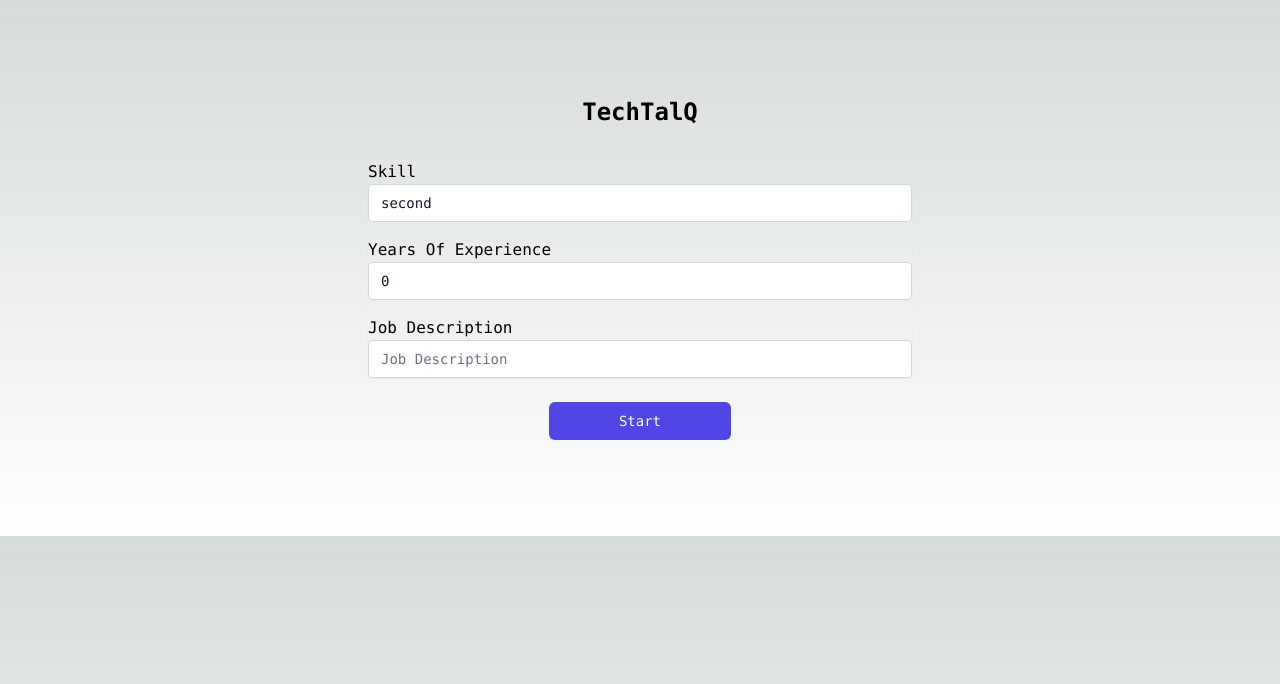
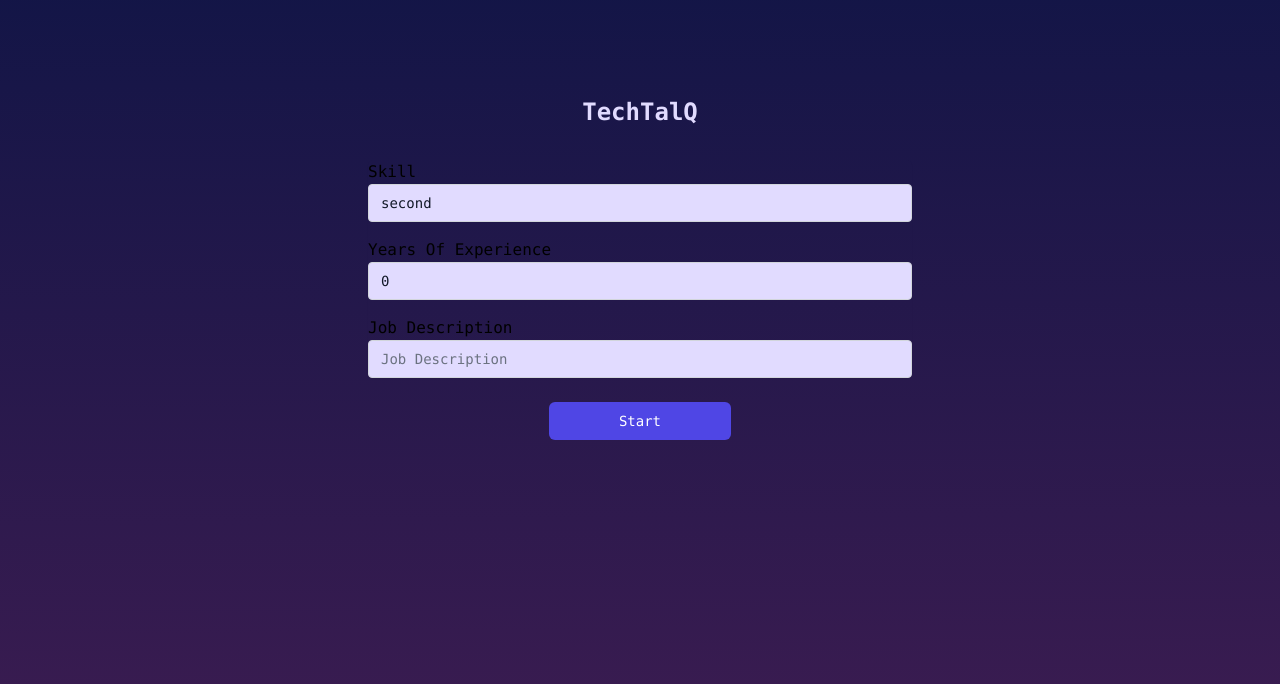
Before and after one commit to AnasShahid/TechTalQ, a Next.js app: page / in a window 1280 px wide. Shown: the top 684 px of the page. Built offline with nearby package versions, Linux system fonts and the light colour scheme.

Commit message:
theme of chat and inttro page implemented

```diff
--- a/pages/index.tsx
+++ b/pages/index.tsx
@@ -16,9 +16,11 @@ const Home = () => {
     });
   };
   return (
-    <main className="flex flex-col items-center justify-between p-24">
+    <main className="h-screen flex flex-col items-center justify-between p-24">
       <div className="z-10 w-1/2 max-w-5xl font-mono">
-        <h1 className="mb-5 text-2xl font-bold text-center">TechTalQ</h1>
+        <h1 className="mb-5 text-2xl font-bold text-center text-primary-300">
+          TechTalQ
+        </h1>
 
         <form className="mt-8 space-y-6" onSubmit={onSubmit}>
           <input type="hidden" name="remember" defaultValue="true" />
@@ -33,8 +35,8 @@ const Home = () => {
                 className="appearance-none rounded relative block
                   w-full px-3 py-2 border border-gray-300
                   placeholder-gray-500 text-gray-900
-                  focus:outline-none focus:ring-indigo-500
-                  focus:border-indigo-500 focus:z-10 sm:text-sm"
+                  focus:outline-none focus:ring-primary-300 bg-primary-300
+                  focus:border-primary-300 focus:z-10 sm:text-sm"
                 placeholder="Skill"
                 value={skill}
                 onChange={(val) => setSkill(val.target.value)}
@@ -51,8 +53,8 @@ const Home = () => {
                 className="appearance-none rounded relative block
                   w-full px-3 py-2 border border-gray-300
                   placeholder-gray-500 text-gray-900
-                  focus:outline-none focus:ring-indigo-500
-                  focus:border-indigo-500 focus:z-10 sm:text-sm"
+                  focus:outline-none focus:ring-primary-300 bg-primary-300
+                  focus:border-primary-300 focus:z-10 sm:text-sm"
                 placeholder="Years Of Experience"
                 value={yearsOfExperience}
                 onChange={(val) => setYearsOfExperience(+val.target.value)}
@@ -69,8 +71,8 @@ const Home = () => {
                 className="appearance-none rounded relative block
                   w-full px-3 py-2 border border-gray-300
                   placeholder-gray-500 text-gray-900
-                  focus:outline-none focus:ring-indigo-500
-                  focus:border-indigo-500 focus:z-10 sm:text-sm"
+                  focus:outline-none focus:ring-primary-300 bg-primary-300
+                  focus:border-primary-300 focus:z-10 sm:text-sm"
                 placeholder="Job Description"
                 value={jobDescription}
                 onChange={(val) => setJobDescription(val.target.value)}
@@ -83,9 +85,9 @@ const Home = () => {
               type="submit"
               className="group mx-auto relative w-1/3 flex justify-center
                 py-2 px-4 border border-transparent text-sm font-medium
-                rounded-md text-white bg-indigo-600 hover:bg-indigo-700
+                rounded-md text-white bg-primary-600 hover:bg-primary-700
                 focus:outline-none focus:ring-2 focus:ring-offset-2
-                focus:ring-indigo-500"
+                focus:ring-primary-500"
             >
               Start
             </button>
--- a/pages/interview.tsx
+++ b/pages/interview.tsx
@@ -33,10 +33,10 @@ const Interview = () => {
       <div className="z-10 w-full max-w-5xl font-mono text-lg">
         <MainContainer>
           <ChatContainer>
-            <ConversationHeader className="bg-black">
+            <ConversationHeader>
               <ConversationHeader.Content
                 userName="TechTalQ"
-                className="flex flex-col items-center justify-center text-xl"
+                className="flex flex-col text-3xl mb-5 border-indigo-900"
               />
             </ConversationHeader>
             <MessageList>
@@ -44,6 +44,14 @@ const Interview = () => {
                 model={{
                   message: "Hello my friend",
                   direction: "incoming",
+                  position: "normal",
+                }}
+              />
+
+              <Message
+                model={{
+                  message: "Hello my friend",
+                  direction: "outgoing",
                   position: "normal",
                 }}
               />
--- a/styles/globals.css
+++ b/styles/globals.css
@@ -3,6 +3,10 @@
 @tailwind utilities;
 
 :root {
+  --primary-500: rgb(99 102 241);
+  --primary-600: rgb(79 70 229);
+  --primary-700: rgb(67 56 202);
+  --secondary: rgb(25, 24, 41);
   --foreground-rgb: 0, 0, 0;
   --background-start-rgb: 214, 219, 220;
   --background-end-rgb: 255, 255, 255;
@@ -19,9 +23,63 @@
 body {
   color: rgb(var(--foreground-rgb));
   background: linear-gradient(
-      to bottom,
-      transparent,
-      rgb(var(--background-end-rgb))
-    )
-    rgb(var(--background-start-rgb));
+    179.4deg,
+    rgb(12, 20, 69) -16.9%,
+    rgb(71, 30, 84) 119.9%
+  );
 }
+
+.cs-main-container {
+  height: 80vh !important;
+}
+.cs-main-container,
+.cs-chat-container .cs-conversation-header {
+  background-color: transparent !important;
+  border: none !important;
+}
+
+.cs-chat-container,
+.cs-message-list {
+  background-color: transparent !important;
+}
+.cs-message-input {
+  background-color: transparent !important;
+  border: none !important;
+}
+
+.cs-message-input__content-editor-wrapper,
+.cs-message-input__content-editor-container,
+.cs-message-input__content-editor {
+  background-color: #927fbf !important;
+}
+
+.cs-message-input__content-editor {
+  color: #423068 !important;
+}
+.cs-message-input__content-editor[data-placeholder]:empty:before {
+  color: #423068 !important;
+  opacity: 0.7;
+}
+
+.cs-conversation-header__user-name {
+  background-color: transparent !important;
+  color: #e1dbff !important;
+}
+
+.cs-message {
+  margin-bottom: 20px !important;
+}
+.cs-message--incoming .cs-message__content {
+  border-radius: 2em !important;
+  background-color: #4f3b78 !important;
+  color: #c0b4db !important;
+}
+
+.cs-message--outgoing .cs-message__content {
+  border-radius: 2em !important;
+  background-color: #927fbf !important;
+  color: #423068 !important;
+}
+.cs-button--send {
+  color: #927fbf !important;
+}
--- a/tailwind.config.js
+++ b/tailwind.config.js
@@ -1,18 +1,24 @@
 /** @type {import('tailwindcss').Config} */
 module.exports = {
   content: [
-    './pages/**/*.{js,ts,jsx,tsx}',
-    './components/**/*.{js,ts,jsx,tsx}',
-    './app/**/*.{js,ts,jsx,tsx}',
+    "./pages/**/*.{js,ts,jsx,tsx}",
+    "./components/**/*.{js,ts,jsx,tsx}",
+    "./app/**/*.{js,ts,jsx,tsx}",
   ],
   theme: {
     extend: {
       backgroundImage: {
-        'gradient-radial': 'radial-gradient(var(--tw-gradient-stops))',
-        'gradient-conic':
-          'conic-gradient(from 180deg at 50% 50%, var(--tw-gradient-stops))',
+        "gradient-radial": "radial-gradient(var(--tw-gradient-stops))",
+        "gradient-conic":
+          "conic-gradient(from 180deg at 50% 50%, var(--tw-gradient-stops))",
+      },
+      colors: {
+        "primary-300": "#e1dbff",
+        "primary-500": "rgb(99 102 241)",
+        "primary-600": "rgb(79 70 229)",
+        "primary-700": "rgb(67 56 202)",
       },
     },
   },
   plugins: [],
-}
+};
```
